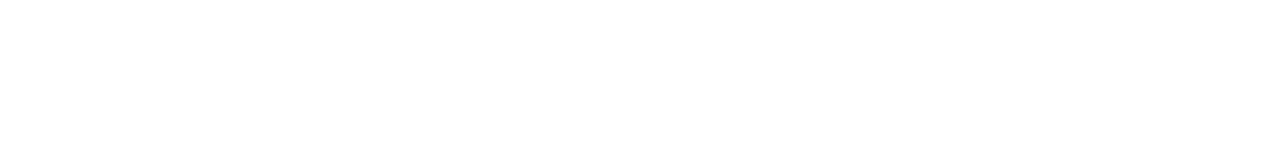
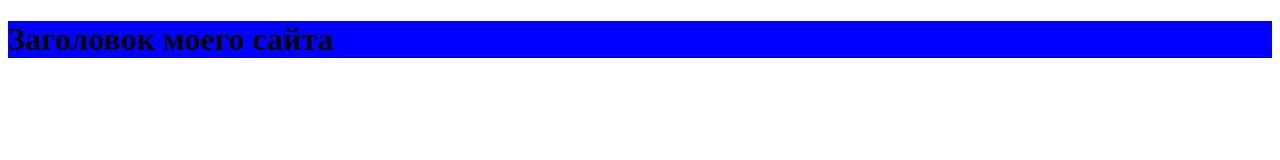
Before and after one commit to Nikita-tech23/Site, a plain HTML site: page index.html in a window 1280 px wide. Drawn offline with Linux system fonts and the light colour scheme.

Commit message:
Создана шапка проекта

```diff
--- a/css/style.css
+++ b/css/style.css
@@ -0,0 +1,3 @@
+header {
+    background-color: blue;
+}
--- a/index.html
+++ b/index.html
@@ -7,6 +7,8 @@
     <link rel="stylesheet" href="./css/style.css">
 </head>
 <body>
-
+    <header>
+        <h1>Заголовок моего сайта</h1>
+    </header>
 </body>
 </html>
```
